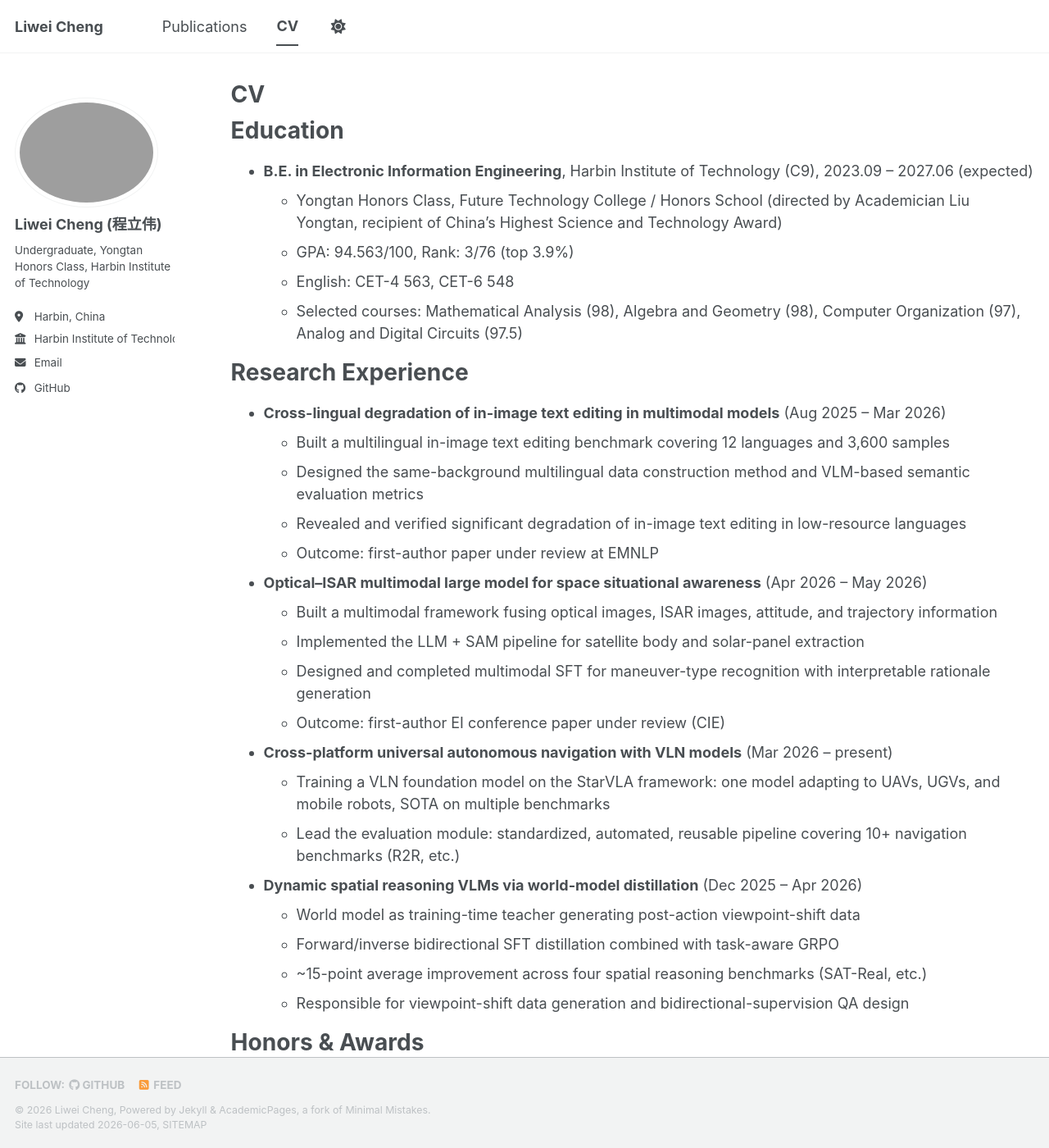
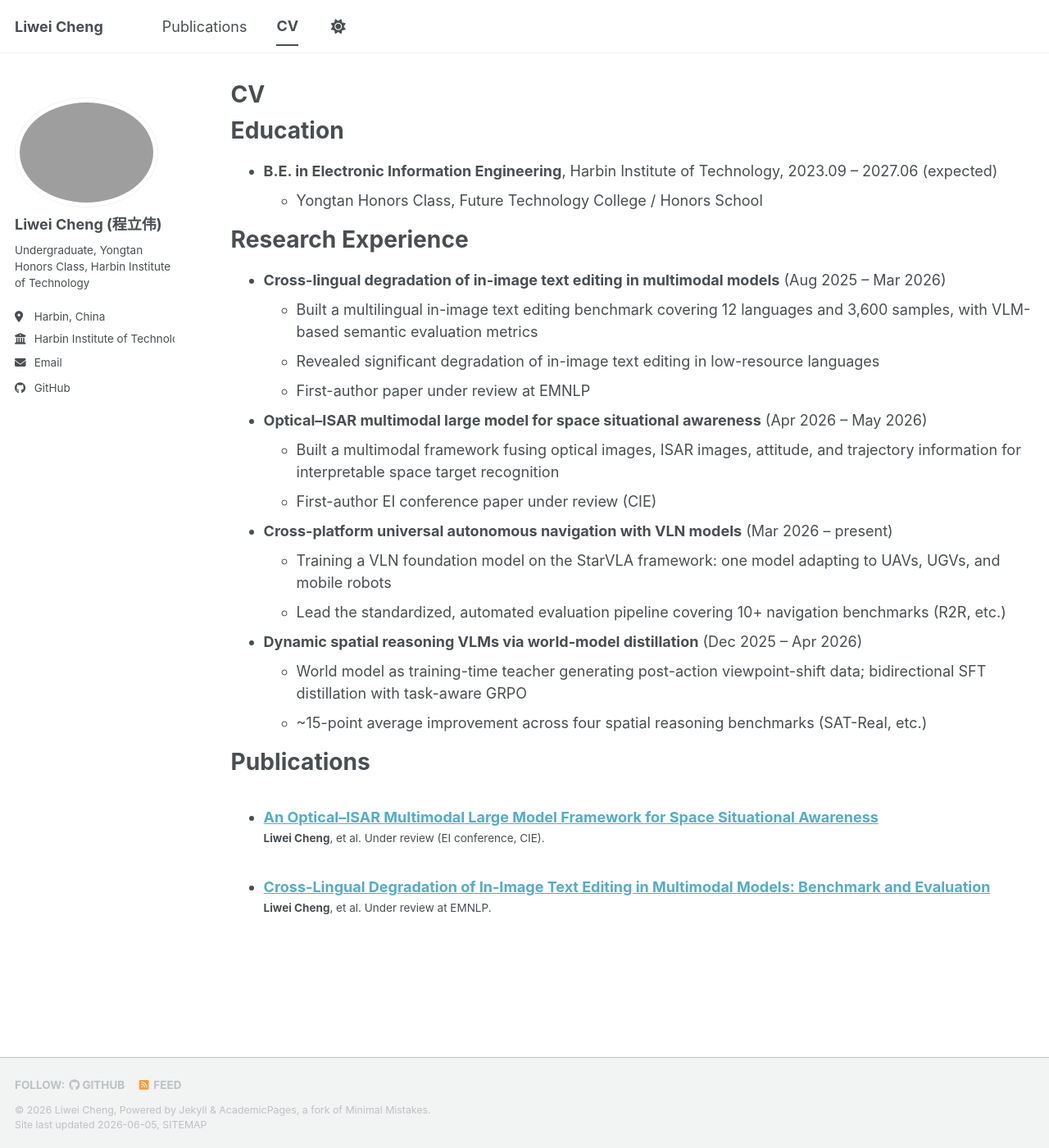
Before and after one commit to LiweiCheng1203/LiweiCheng1203.github.io, a Jekyll site: the page built from _pages/cv.md, in a window 1280 px wide and 1400 px high. Shown: the whole window at 82% size. Built offline with Jekyll 4.4.1, drawn with Linux system fonts in a browser that asks for light colours; a script bundle is joined from its source files by our own code; library files that are not in the unit come from our copies; some of the changed text lies outside the part shown.

Commit message:
Slim homepage to research-only content
Remove grades, honors, awards, and volunteer service from About and CV;
keep research interests, research experience, and publications.

Co-Authored-By: Claude Opus 4.8 (1M context) <noreply@anthropic.com>

```diff
--- a/_pages/cv.md
+++ b/_pages/cv.md
@@ -11,65 +11,30 @@ redirect_from:
 
 Education
 ======
-* **B.E. in Electronic Information Engineering**, Harbin Institute of Technology (C9), 2023.09 – 2027.06 (expected)
-  * Yongtan Honors Class, Future Technology College / Honors School (directed by Academician Liu Yongtan, recipient of China's Highest Science and Technology Award)
-  * GPA: 94.563/100, Rank: 3/76 (top 3.9%)
-  * English: CET-4 563, CET-6 548
-  * Selected courses: Mathematical Analysis (98), Algebra and Geometry (98), Computer Organization (97), Analog and Digital Circuits (97.5)
+* **B.E. in Electronic Information Engineering**, Harbin Institute of Technology, 2023.09 – 2027.06 (expected)
+  * Yongtan Honors Class, Future Technology College / Honors School
 
 Research Experience
 ======
 * **Cross-lingual degradation of in-image text editing in multimodal models** (Aug 2025 – Mar 2026)
-  * Built a multilingual in-image text editing benchmark covering 12 languages and 3,600 samples
-  * Designed the same-background multilingual data construction method and VLM-based semantic evaluation metrics
-  * Revealed and verified significant degradation of in-image text editing in low-resource languages
-  * Outcome: first-author paper under review at EMNLP
+  * Built a multilingual in-image text editing benchmark covering 12 languages and 3,600 samples, with VLM-based semantic evaluation metrics
+  * Revealed significant degradation of in-image text editing in low-resource languages
+  * First-author paper under review at EMNLP
 
 * **Optical–ISAR multimodal large model for space situational awareness** (Apr 2026 – May 2026)
-  * Built a multimodal framework fusing optical images, ISAR images, attitude, and trajectory information
-  * Implemented the LLM + SAM pipeline for satellite body and solar-panel extraction
-  * Designed and completed multimodal SFT for maneuver-type recognition with interpretable rationale generation
-  * Outcome: first-author EI conference paper under review (CIE)
+  * Built a multimodal framework fusing optical images, ISAR images, attitude, and trajectory information for interpretable space target recognition
+  * First-author EI conference paper under review (CIE)
 
 * **Cross-platform universal autonomous navigation with VLN models** (Mar 2026 – present)
-  * Training a VLN foundation model on the StarVLA framework: one model adapting to UAVs, UGVs, and mobile robots, SOTA on multiple benchmarks
-  * Lead the evaluation module: standardized, automated, reusable pipeline covering 10+ navigation benchmarks (R2R, etc.)
+  * Training a VLN foundation model on the StarVLA framework: one model adapting to UAVs, UGVs, and mobile robots
+  * Lead the standardized, automated evaluation pipeline covering 10+ navigation benchmarks (R2R, etc.)
 
 * **Dynamic spatial reasoning VLMs via world-model distillation** (Dec 2025 – Apr 2026)
-  * World model as training-time teacher generating post-action viewpoint-shift data
-  * Forward/inverse bidirectional SFT distillation combined with task-aware GRPO
+  * World model as training-time teacher generating post-action viewpoint-shift data; bidirectional SFT distillation with task-aware GRPO
   * ~15-point average improvement across four spatial reasoning benchmarks (SAT-Real, etc.)
-  * Responsible for viewpoint-shift data generation and bidirectional-supervision QA design
-
-Honors & Awards
-======
-* National Scholarship, 2025
-* National Encouragement Scholarship, 2024
-* Merit Student of Heilongjiang Province, 2025
-* Outstanding Student of Harbin Institute of Technology, 2024
-* Outstanding League Member of Harbin Institute of Technology, 2025
-* People's Scholarship (top 3% of the college), four consecutive semesters
-* Grand Prize (1st place nationwide), "Challenge Cup" Jiebang-Guashuai Special Track
-* First Prize (National), China Undergraduate Mathematical Contest in Modeling (CUMCM)
-* Honorable Mention, Mathematical Contest in Modeling (MCM/ICM)
-* First Prize (Provincial), China Collegiate Computing Contest
-* Second Prize, National Mathematics Competition for College Students (non-math majors)
-* Second Prize (Regional), Embedded Chip and System Design Competition
 
 Publications
 ======
   <ul>{% for post in site.publications reversed %}
     {% include archive-single-cv.html %}
   {% endfor %}</ul>
-
-Skills
-======
-* Programming: C, Python
-* Tools: MATLAB, Git, Visio, Origin
-* AI agent development workflows
-
-Service
-======
-* Volunteer, the 17th CIE International Conference on Radar
-* Docent, HIT Space Museum
-* 300+ hours of volunteer service in total
```
Also changed, not shown: _pages/about.md (+6 -18 lines).
